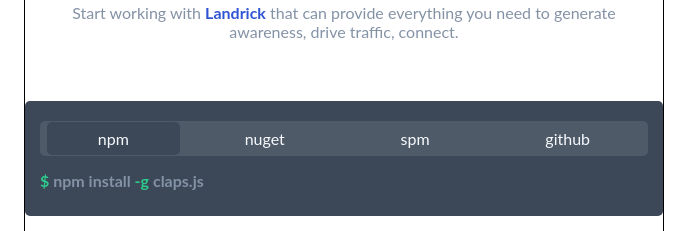
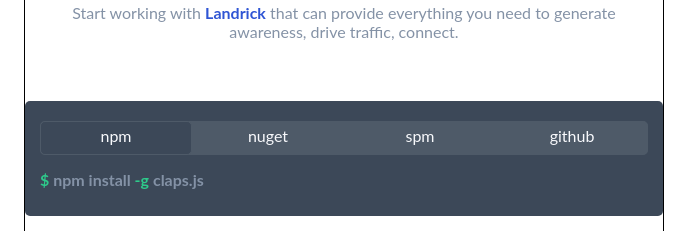
Before and after one commit to Entity-Code/proj-html-vuejs, a plain HTML site: page index.html in a window 1280 px wide. Shown: the part 1300-1531 px from the top of the page, 296-984 px from the left. Drawn offline with Linux system fonts and the light colour scheme.

Commit message:
Correzione adattività elementi dell'install (blocco 2/2)

```diff
--- a/css/style.css
+++ b/css/style.css
@@ -316,13 +316,16 @@
          justify-content: space-around;
       }
          #install > span{
+            align-self: center;
             color: #f8f9fc;
             height: 50%;
-            padding: 7px 51px;
-            margin: 1px 0;
+            border: 1px solid #4e5a68;
+            width: 100%;
+            height: 34px;
             transition: 0.25s;
             border-radius: 5px;
             cursor: pointer;
+            padding-top: 4px;
          }
 
          #install > span:hover{
```
